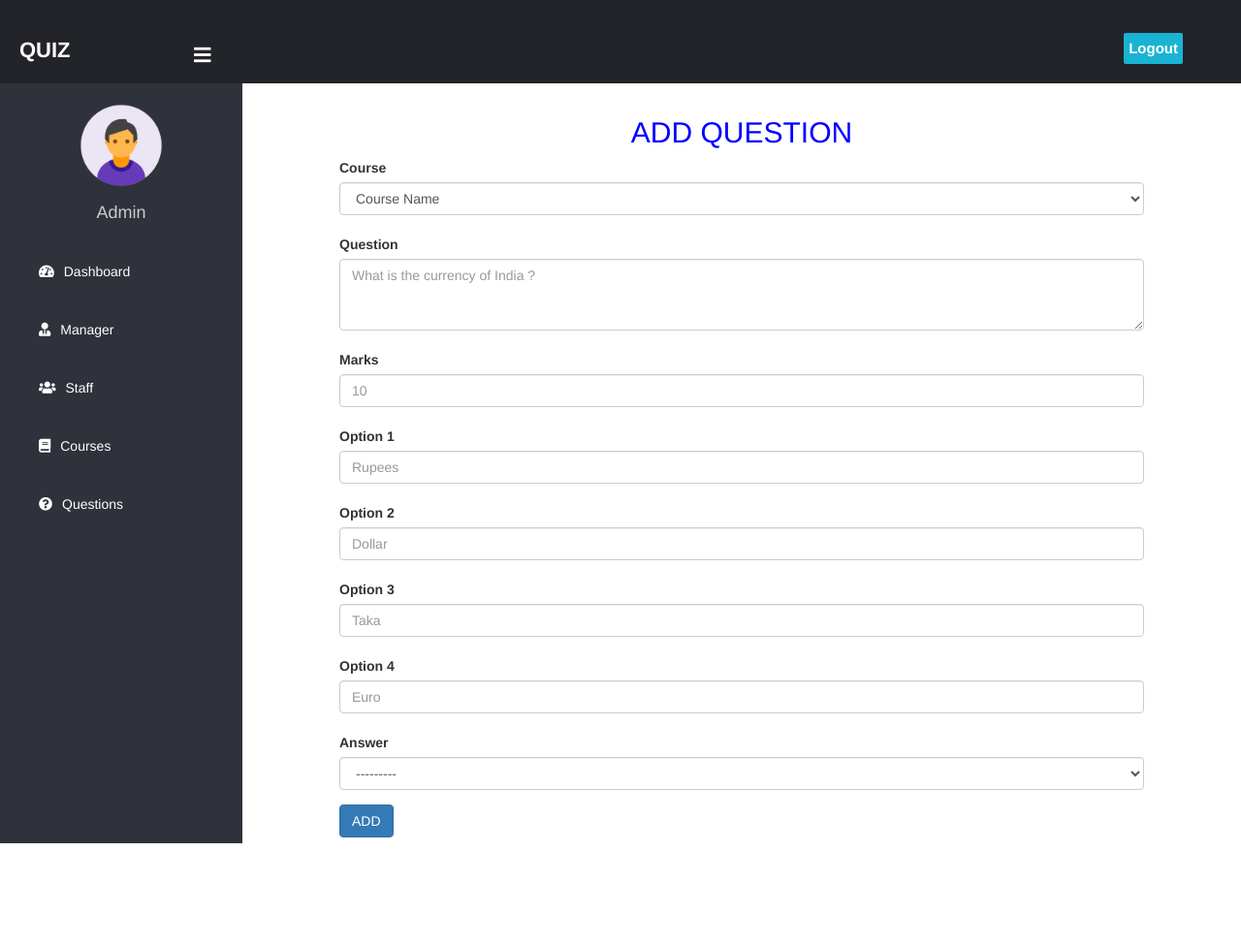
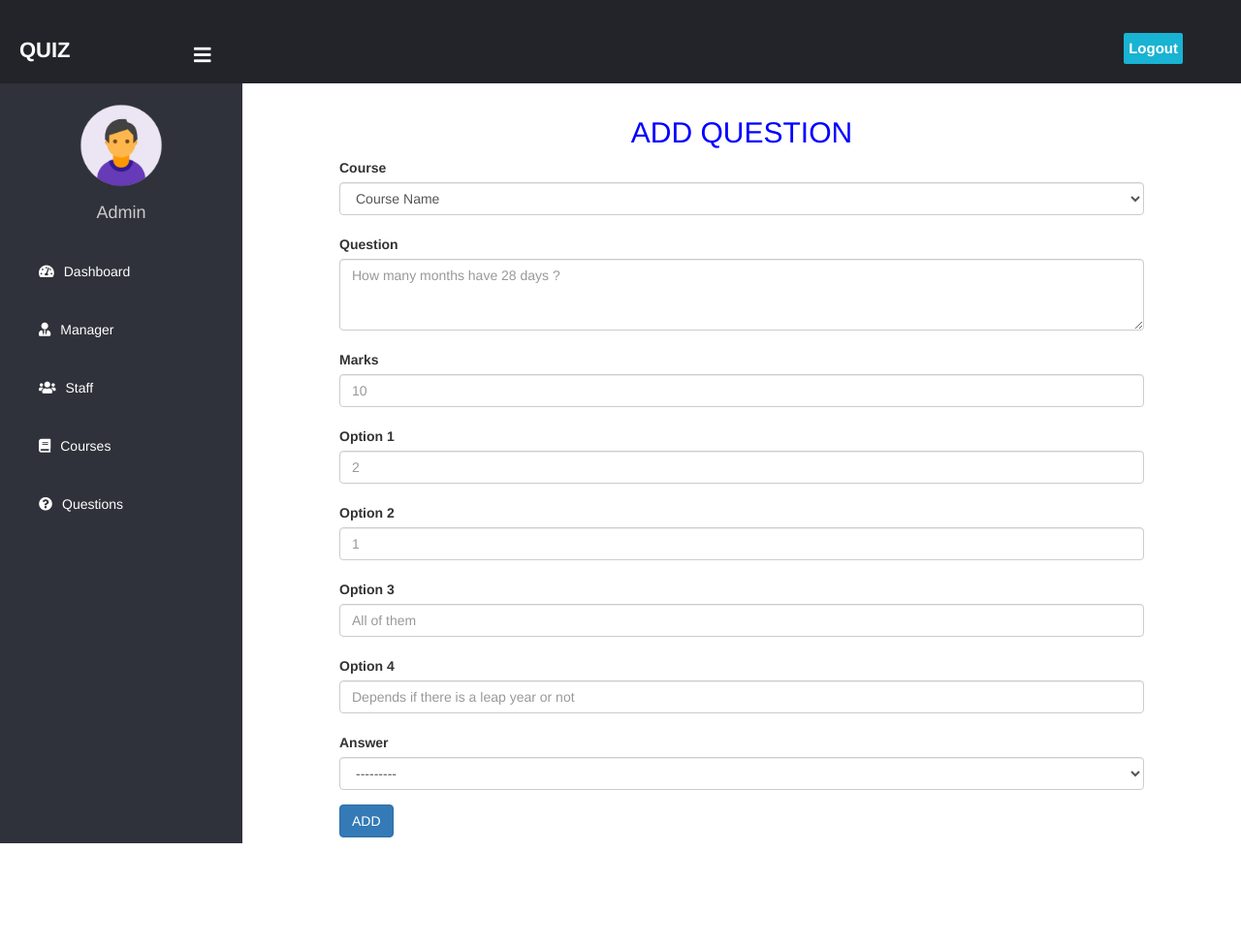
Before and after one commit to prashanty795/Quiz_Application, a Django app: page /admin-add-question in a window 1280 px wide; the page is wider, and only the part inside the window is pictured. Shown: the top 976 px of that part at 97% size. Run offline with Django 5.2, Linux system fonts and the light colour scheme; the visitor is signed in with stand-in values (Sample User, id 1); data that the repository does not hold is empty; some libraries are stand-ins or nearby versions.

Commit message:
Updated Import

```diff
--- a/Quiz_Application/templates/manager/manager_add_quiz.html
+++ b/Quiz_Application/templates/manager/manager_add_quiz.html
@@ -18,7 +18,7 @@
     {%csrf_token%}
     <div class="form-group">
       <label for="course_name">Quiz Name</label>
-      {% render_field courseForm.course_name class="form-control" placeholder="Java" %}
+      {% render_field courseForm.course_name class="form-control" placeholder="Name of Your Quiz" %}
 
       <label for="question_number">Total Question</label>
       {% render_field courseForm.question_number class="form-control" placeholder="10" %}
--- a/Quiz_Application/templates/manager/manager_upload_question.html
+++ b/Quiz_Application/templates/manager/manager_upload_question.html
@@ -21,7 +21,7 @@
       {% render_field questionForm.courseID|attr:'required:true' class="form-control"  %}
         <br>
 
-      <label for="file">Select Your File (CSV Format : "Marks, Question, Option1, Option2, Option3, Option4"):</label><br>
+      <label for="file">Select Your File (CSV Format : "marks, question, option1, option2, option3, option4"):</label><br>
       <input class="form-control" type='file' name="file" id="file" accept=".csv" required/>
     </div>
 
--- a/Quiz_Application/templates/quiz/admin_add_course.html
+++ b/Quiz_Application/templates/quiz/admin_add_course.html
@@ -18,7 +18,7 @@
     {%csrf_token%}
     <div class="form-group">
       <label for="course_name">Course Name</label>
-      {% render_field courseForm.course_name class="form-control" placeholder="Java" %}
+      {% render_field courseForm.course_name class="form-control" placeholder="Name of Your Course" %}
 
       <label for="question_number">Total Question</label>
       {% render_field courseForm.question_number class="form-control" placeholder="10" %}
--- a/Quiz_Application/templates/quiz/admin_add_question.html
+++ b/Quiz_Application/templates/quiz/admin_add_question.html
@@ -22,22 +22,22 @@
         <br>
 
       <label for="question">Question</label>
-      {% render_field questionForm.question|attr:'required:true' class="form-control" placeholder="What is the currency of India ?" %}
+      {% render_field questionForm.question|attr:'required:true' class="form-control" placeholder="How many months have 28 days ?" %}
         <br>
       <label for="question_number">Marks</label>
       {% render_field questionForm.marks|attr:'required:true' class="form-control" placeholder="10" %}
         <br>
       <label for="option1">Option 1</label>
-      {% render_field questionForm.option1|attr:'required:true' class="form-control" placeholder="Rupees" %}
+      {% render_field questionForm.option1|attr:'required:true' class="form-control" placeholder="2" %}
         <br>
       <label for="option2">Option 2</label>
-      {% render_field questionForm.option2|attr:'required:true' class="form-control" placeholder="Dollar" %}
+      {% render_field questionForm.option2|attr:'required:true' class="form-control" placeholder="1" %}
         <br>
       <label for="option3">Option 3</label>
-      {% render_field questionForm.option3|attr:'required:true' class="form-control" placeholder="Taka" %}
+      {% render_field questionForm.option3|attr:'required:true' class="form-control" placeholder="All of them" %}
         <br>
       <label for="option4">Option 4</label>
-      {% render_field questionForm.option4|attr:'required:true' class="form-control" placeholder="Euro" %}
+      {% render_field questionForm.option4|attr:'required:true' class="form-control" placeholder="Depends if there is a leap year or not" %}
         <br>
       <label for="answer">Answer</label>
       {% render_field questionForm.answer|attr:'required:true' class="form-control" %}
```
